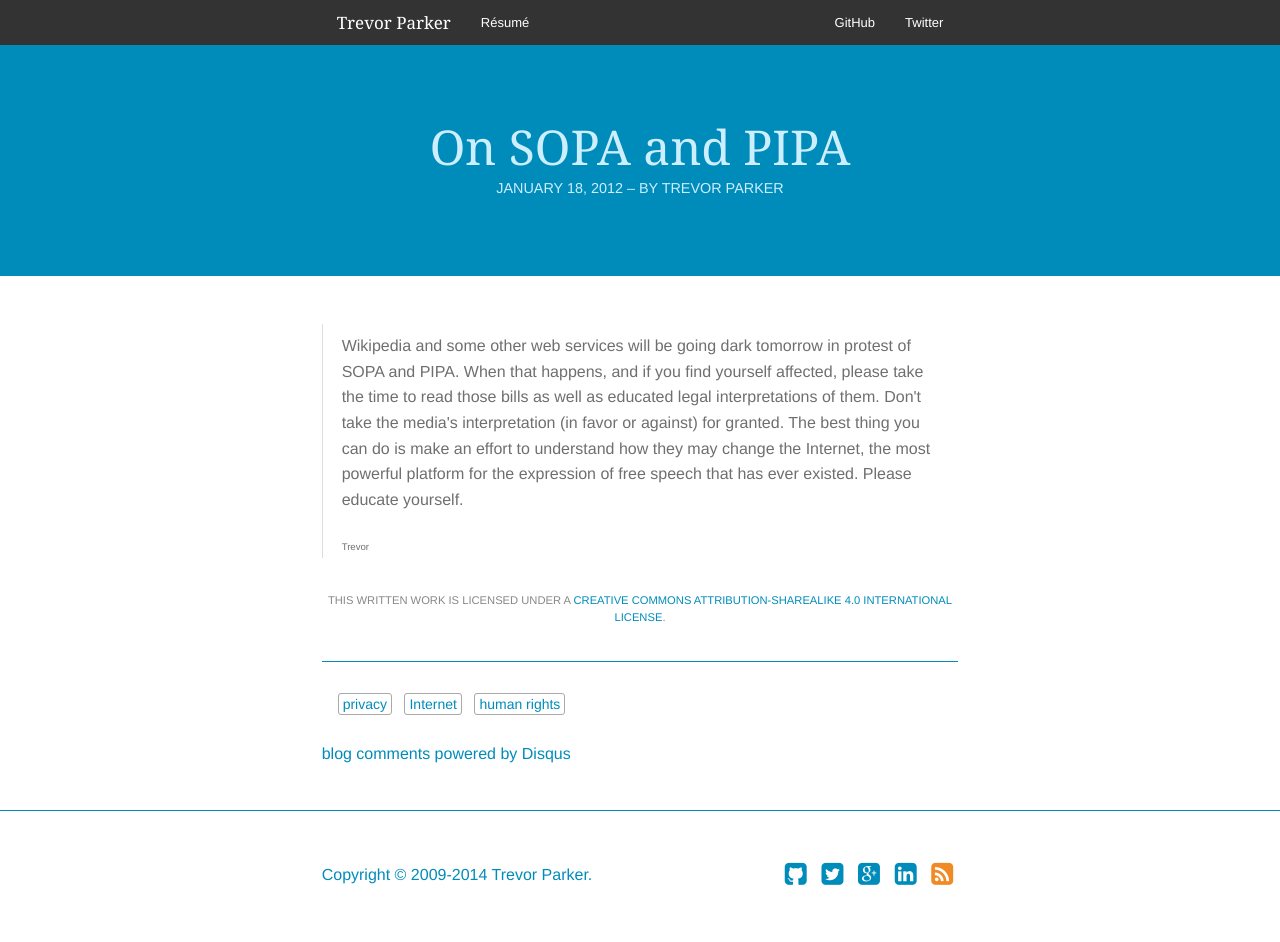
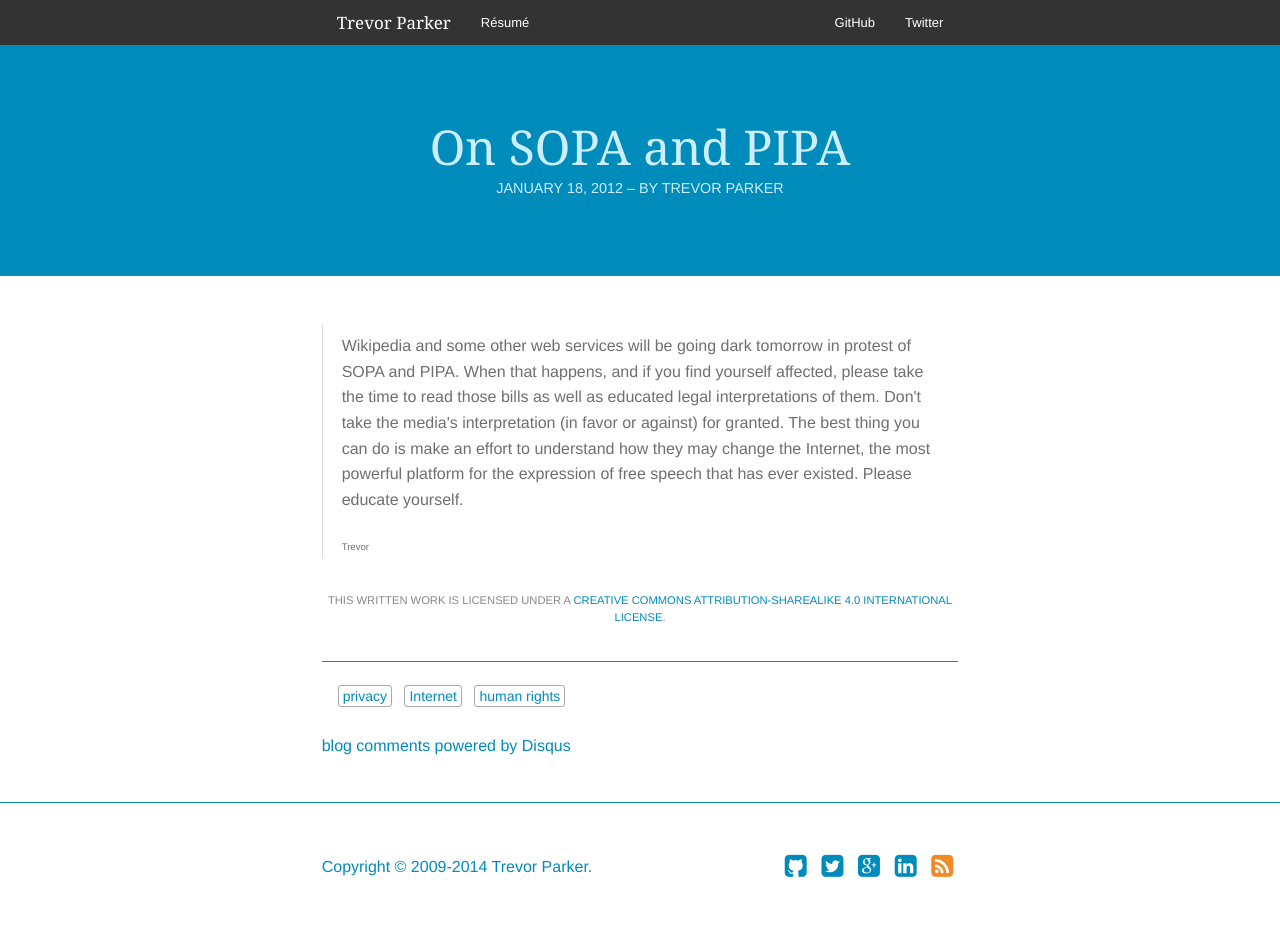
Before and after one commit to trevorparker/website, a Jekyll site: the page built from _source/_posts/2012-01-17-on-sopa-and-pipa.md, in a window 1280 px wide. Built offline with Jekyll 4.4.1, drawn with Linux system fonts in a browser that asks for light colours; some web fonts are replaced; comment, search, counter and statistics services are not loaded.

Commit message:
Fix padding issue in article footer

```diff
--- a/_source/_includes/head.html
+++ b/_source/_includes/head.html
@@ -32,7 +32,7 @@
 <meta name="msapplication-TileImage" content="/assets/img/favicon-144.png?246f19b4">
 <meta name="msapplication-TileColor" content="#008CBA">
 
-<link rel="stylesheet" href="/assets/css/app.min.css?fb512abb">
+<link rel="stylesheet" href="/assets/css/app.min.css?4b171cc4">
 
 <link rel="alternate" type="application/rss+xml" title="RSS" href="/rss.xml">
 <script src="/assets/js/modernizr.min.js?d1e46096"></script>
--- a/_source/_layouts/post.html
+++ b/_source/_layouts/post.html
@@ -26,7 +26,7 @@
         {{ content }}
         <p class="text-center license-statement smaller-caps">This written work is licensed under a <a rel="license" href="http://creativecommons.org/licenses/by-sa/4.0/">Creative Commons Attribution-ShareAlike 4.0 International License</a>.</p>
         <footer>
-          {% if page.tags.size > 0 %}<div class="post-tags buffer-small hide-for-small-only">
+          {% if page.tags.size > 0 %}<div class="post-tags buffer-small-bottom hide-for-small-only">
             <ul class="tags">{% for tag in page.tags %}
               <li>
                 <a href="/tag/{{ tag | replace: ' ', '-' | downcase }}/" title="All posts tagged &ldquo;{{ tag }}&rdquo;" rel="tag">{{ tag }}</a>
--- a/scss/_articles.scss
+++ b/scss/_articles.scss
@@ -5,6 +5,7 @@
 
   footer {
     border-top: 1px solid $primary-color;
+    padding-top: rem-calc(16);
   }
 
   h1, h2, h3, h4, h5, h6 {
```
Also changed, not shown: _source/assets/css/app.min.css.
